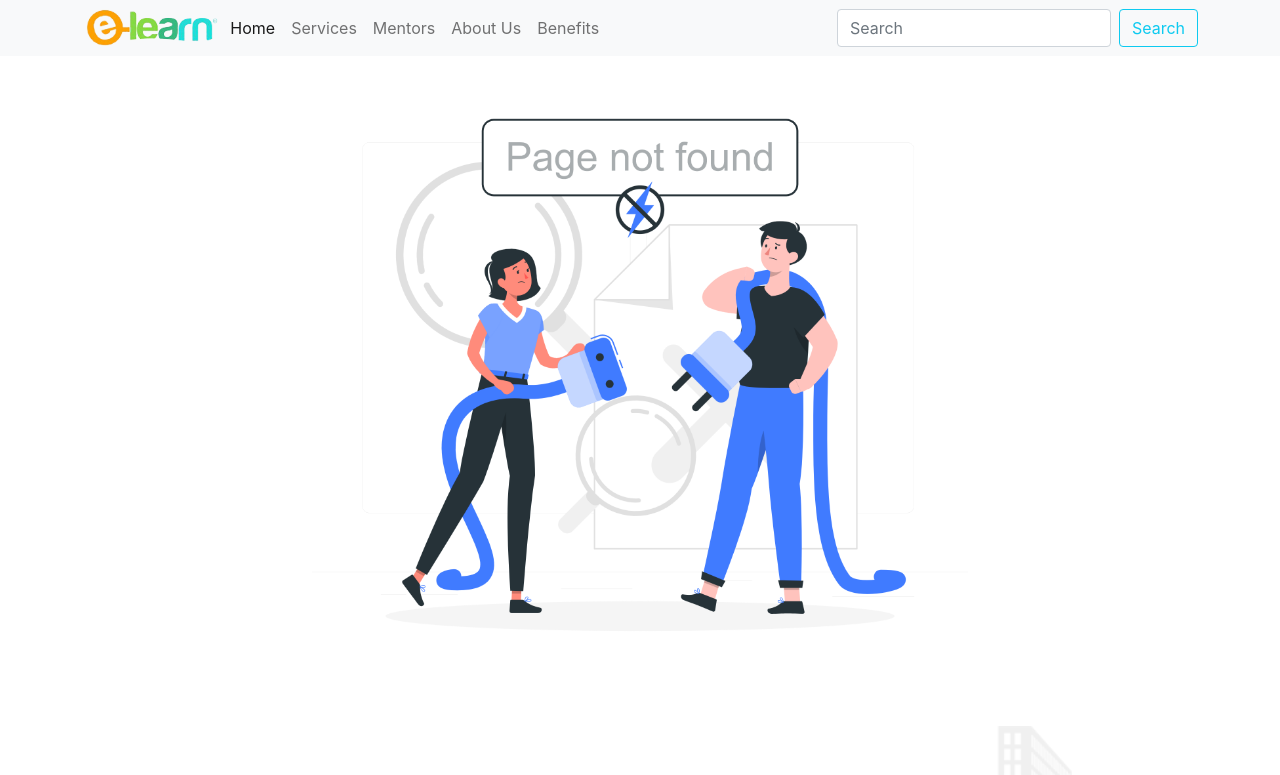
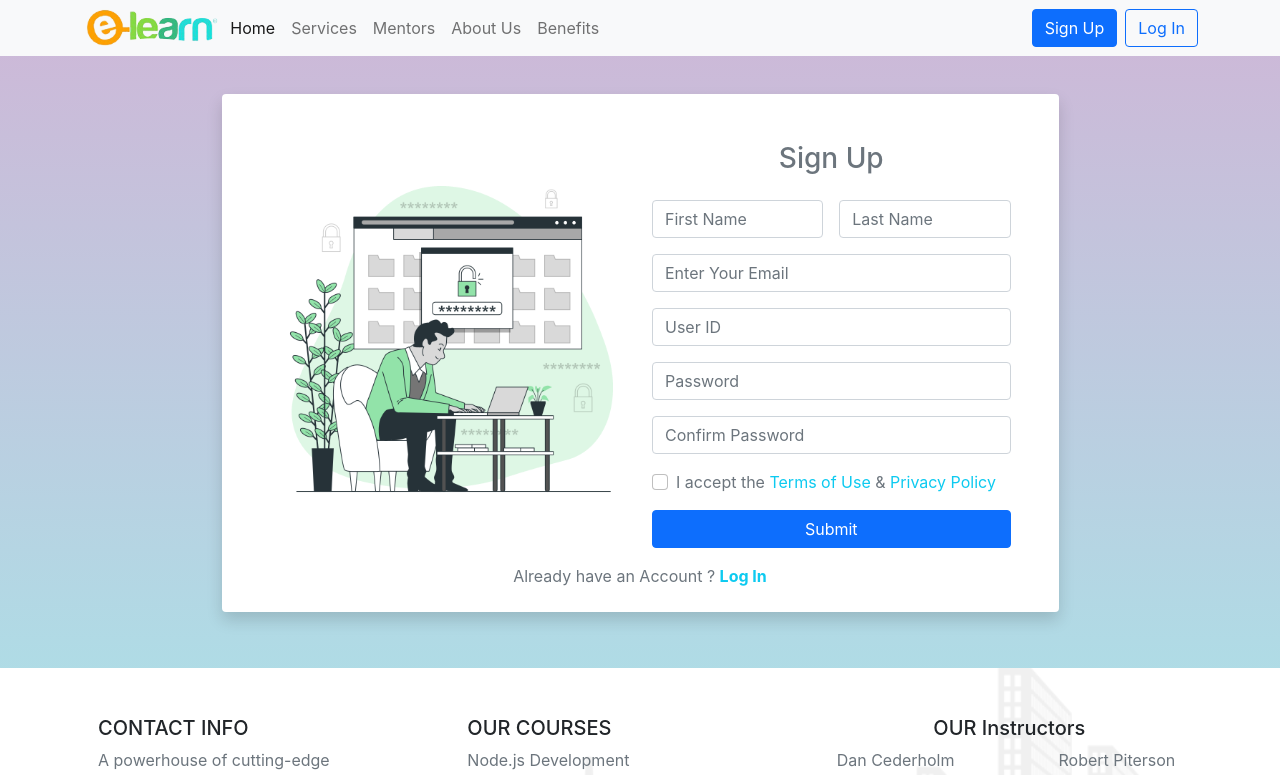
Before and after one commit to dev-shovon13/e-Learn-development, a React (Create React App) app: page /signup in a window 1280 px wide. Shown: the top 775 px of the page. Built offline with nearby package versions, Linux system fonts and the light colour scheme.

Commit message:
login & signup page added

```diff
--- a/src/App.js
+++ b/src/App.js
@@ -8,6 +8,8 @@ import Mentors from './components/Mentors/Mentors';
 import About from './components/About/About';
 import Benefits from './components/Benefits/Benefits';
 import './App.css';
+import SignUp from './components/SignUp/SignUp';
+import LogIn from './components/LogIn/LogIn';
 
 function App() {
   return (
@@ -18,6 +20,12 @@ function App() {
         <Switch>
           <Route exact path="/">
             <Home />
+          </Route>
+          <Route exact path="/signup">
+            <SignUp />
+          </Route>
+          <Route exact path="/login">
+            <LogIn />
           </Route>
           <Route exact path="/home">
             <Home />
--- a/src/components/About/About.js
+++ b/src/components/About/About.js
@@ -10,7 +10,7 @@ const About = () => {
             <div className="container">
                 <div className="margin-top-nav"></div>
                 <h1>About <span className="text-info fw-bold"><span className="bg-info text-white pb-2 px-3 rounded-circle">e</span>-Learn</span></h1>
-                <p className="w-50 mx-auto fs-5 text-secondary about-subheading">Welcome to e-Learn collection of world-class online learning opportunities. The e-Learn Online Learning portal provides a gateway for the public to access</p>
+                <p className="w-50 mx-auto mt-4 fs-5 text-secondary about-subheading">Welcome to e-Learn collection of world-class online learning opportunities. The e-Learn Online Learning portal provides a gateway for the public to access</p>
 
                 {/* card section start  */}
                 <div className="row row-cols-1 row-cols-md-2 row-cols-lg-3 g-4 my-4">
--- a/src/components/Header/Header.js
+++ b/src/components/Header/Header.js
@@ -7,9 +7,6 @@ import './Header.css'
 // I've used NavLink to link pages
 
 const Header = () => {
-    const clickHandle = event => {
-        event.preventDefault()
-    }
     return (
         <nav className="navbar navbar-expand-lg navbar-light bg-light fixed-top">
             <div className="container">
@@ -41,10 +38,14 @@ const Header = () => {
                         </li>
 
                     </ul>
-                    <form className="d-flex">
-                        <input className="form-control me-2" type="search" placeholder="Search" aria-label="Search" />
-                        <button className="btn btn-outline-info" onClick={clickHandle}>Search</button>
-                    </form>
+                    <div className="d-flex justify-content-center">
+                        <NavLink to="/signup" >
+                            <div className="btn btn-primary me-2">Sign Up</div>
+                        </NavLink>
+                        <NavLink to="/login" >
+                            <div className="btn btn-outline-primary">Log In</div>
+                        </NavLink>
+                    </div>
                 </div>
             </div>
         </nav>
--- a/src/components/Home/Home.css
+++ b/src/components/Home/Home.css
@@ -60,7 +60,7 @@
 .bg{
     height: 650px;
 }
-.sub-heading-bg, .services-subheading{
+.sub-heading-bg, .services-subheading, .log-sign{
     width: 90% !important;
 }
 .services-subheading, .about-subheading{
--- /dev/null
+++ b/src/components/LogIn/LogIn.css
@@ -0,0 +1,14 @@
+.log-in-bg{
+    background-image: linear-gradient(#18808050, #b1092d50);
+    height: 100%;
+}
+
+/* using some media query  */
+@media (max-width:992px) {
+.login-form{
+order: 2;
+}
+.login-img{
+order: 1;
+}
+}
--- /dev/null
+++ b/src/components/LogIn/LogIn.js
@@ -0,0 +1,41 @@
+import React from 'react';
+import { NavLink } from 'react-router-dom';
+import login from '../../images/login.png'
+import './LogIn.css'
+
+const LogIn = () => {
+    const clickHandle = event => {
+        event.preventDefault()
+    }
+    return (
+        <div className="log-in-bg pt-5 pb-4">
+            <div className="container mb-5">
+                <div className="margin-top-nav"></div>
+                <div className="bg-white rounded shadow p-5 pb-2 g-4 w-75 mx-auto log-sign">
+                    <div className="row align-items-center">
+                        <form className="col-12 col-lg-6 pt-2 pt-lg-0 login-form">
+                            <h3 className="pb-3 text-secondary">Log In</h3>
+                            <div className="mb-3">
+                                <input type="text" className="form-control" placeholder="User ID" />
+                            </div>
+                            <div className="mb-3">
+                                <input type="password" className="form-control" placeholder="Password" />
+                            </div>
+                            <div className="mb-3 form-check text-start">
+                                <input type="checkbox" className="form-check-input" />
+                                <label className="form-check-label text-info">Forgot Password ?</label>
+                            </div>
+                            <button onClick={clickHandle} className="btn btn-primary w-100">Log In</button>
+                        </form>
+                        <div className="col-12 col-lg-6 login-img">
+                            <img src={login} alt="" className="img-fluid" />
+                        </div>
+                    </div>
+                    <p className="text-secondary pt-3">New Member ? <NavLink to="/signup" className="text-decoration-none"><span className="text-info fw-bold">Register</span></NavLink></p>
+                </div>
+            </div>
+        </div>
+    );
+};
+
+export default LogIn;
--- /dev/null
+++ b/src/components/SignUp/SignUp.css
@@ -0,0 +1,4 @@
+.sign-up-bg{
+    background-image: linear-gradient(#64188050, #018eae50);
+    height: 100%;
+}
--- /dev/null
+++ b/src/components/SignUp/SignUp.js
@@ -0,0 +1,51 @@
+import React from 'react';
+import './SignUp.css'
+import signup from '../../images/signup.png'
+import { NavLink } from 'react-router-dom';
+
+const SignUp = () => {
+    const clickHandle = event => {
+        event.preventDefault()
+    }
+    return (
+        <div className="sign-up-bg pt-4 pb-2">
+            <div className="container mb-5">
+                <div className="margin-top-nav"></div>
+                <div className="bg-white rounded shadow p-5 pb-2 g-4 w-75 mx-auto log-sign">
+                    <div className="row  align-items-center">
+                        <div className="col-12 col-lg-6">
+                            <img src={signup} alt="" className="img-fluid" />
+                        </div>
+                        <form className="col-12 col-lg-6">
+                            <h3 className="pb-3 text-secondary">Sign Up</h3>
+                            <div className="mb-3 d-flex ">
+                                <input type="text" className="form-control me-3" placeholder="First Name" />
+                                <input type="text" className="form-control" placeholder="Last Name" />
+                            </div>
+                            <div className="mb-3">
+                                <input type="email" className="form-control" placeholder="Enter Your Email" />
+                            </div>
+                            <div className="mb-3">
+                                <input type="text" className="form-control" placeholder="User ID" />
+                            </div>
+                            <div className="mb-3">
+                                <input type="password" className="form-control" placeholder="Password" />
+                            </div>
+                            <div className="mb-3">
+                                <input type="password" className="form-control" placeholder="Confirm Password" />
+                            </div>
+                            <div className="mb-3 form-check text-start">
+                                <input type="checkbox" className="form-check-input" />
+                                <label className="form-check-label text-secondary">I accept the <span className="text-info">Terms of Use</span> & <span className="text-info">Privacy Policy</span></label>
+                            </div>
+                            <button onClick={clickHandle} className="btn btn-primary w-100">Submit</button>
+                        </form>
+                    </div>
+                    <p className="text-secondary pt-3">Already have an Account ? <NavLink to="/login" className="text-decoration-none"><span className="text-info fw-bold">Log In</span></NavLink></p>
+                </div>
+            </div>
+        </div>
+    );
+};
+
+export default SignUp;
```
Also changed, not shown: src/images/login.png (added), src/images/signup.png (added).
